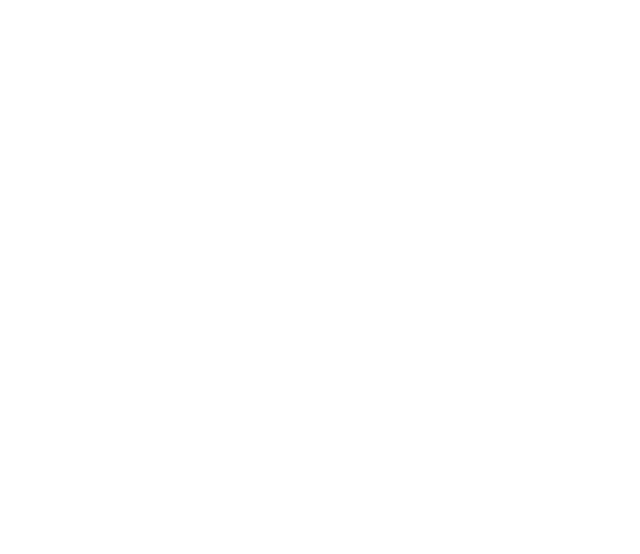
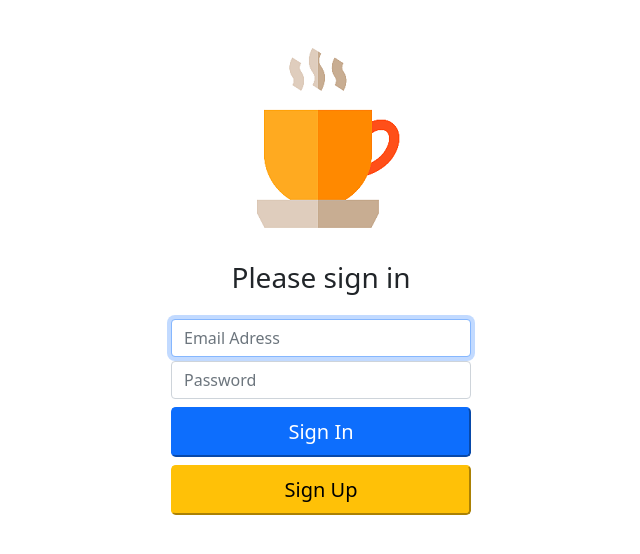
Before and after one commit to KacperBialy/RestaurantView, a plain HTML site: page index.html in a window 1280 px wide. Shown: the whole page, without its empty margins (319-959 px from the left). Drawn offline with nearby package versions, Linux system fonts and the light colour scheme.

Commit message:
A loggin view has been created

```diff
--- a/index.html
+++ b/index.html
@@ -9,7 +9,20 @@
 </head>
 
 <body>
-
+    <div class="text-center mt-5">
+        <form style="max-width: 300px;margin: auto;">
+            <img src="Images/logo.png" >
+            <h3 class="my-4">Please sign in</h3>
+            <input type="email" id="emailAdress" class="form-control mb-1" placeholder="Email Adress" required autofocus>
+            <input type="password" id="password" class="form-control" placeholder="Password" required>
+            <div class="mt-2 d-grid">
+                <button class=" btn-block btn-lg btn-primary">Sign In</button>
+            </div>
+        </form>
+        <div class="mt-2 d-grid" style="max-width: 300px;margin: auto;">
+            <button class="btn-block btn-lg btn-warning">Sign Up</button>
+        </div>
+    </div>
     <script src="https://unpkg.com/@popperjs/core@2.4.0/dist/umd/popper.min.js"></script>
     <script src="js/bootstrap.js"></script>
 </body>
```
Also changed, not shown: Images/logo.png (added).
